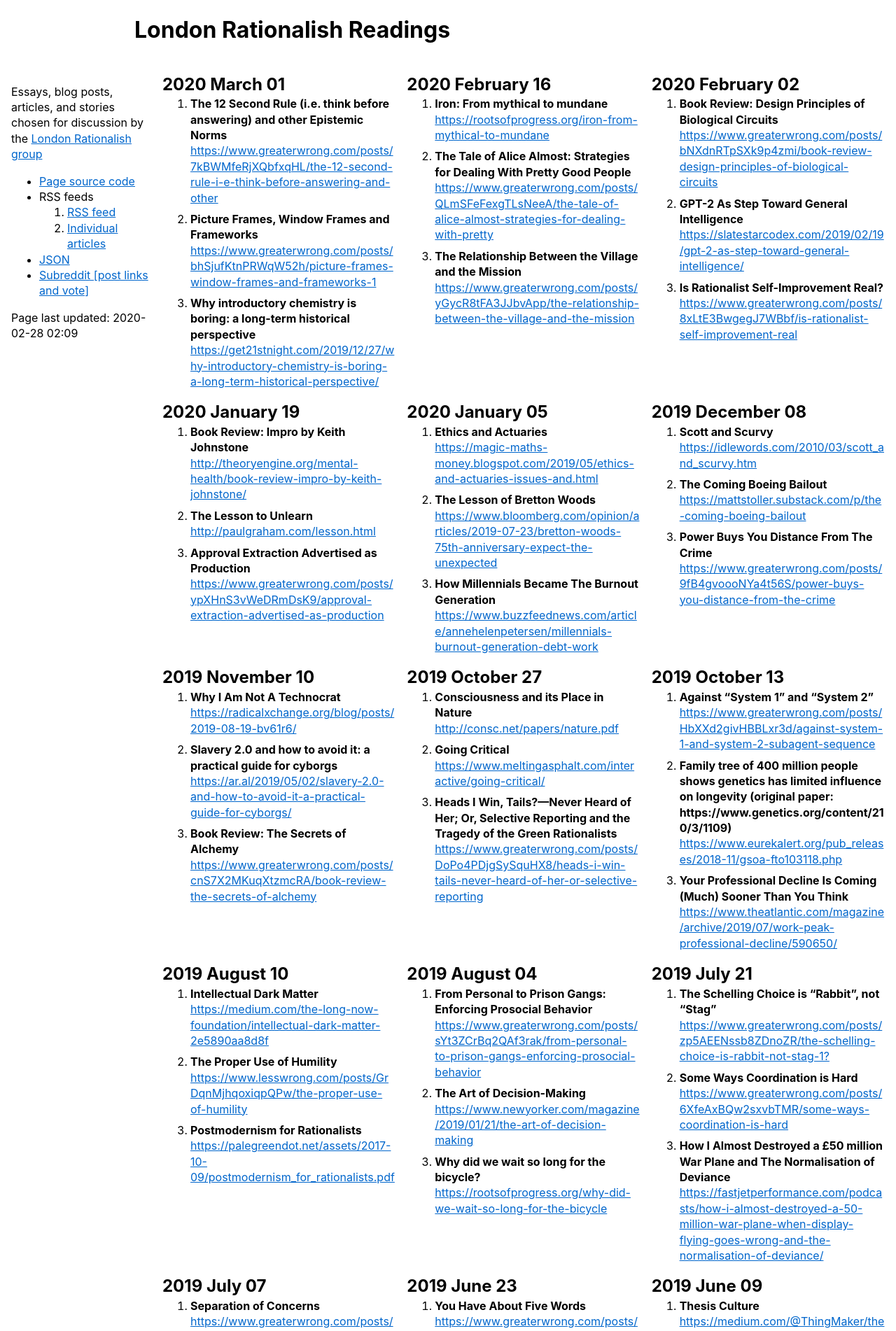
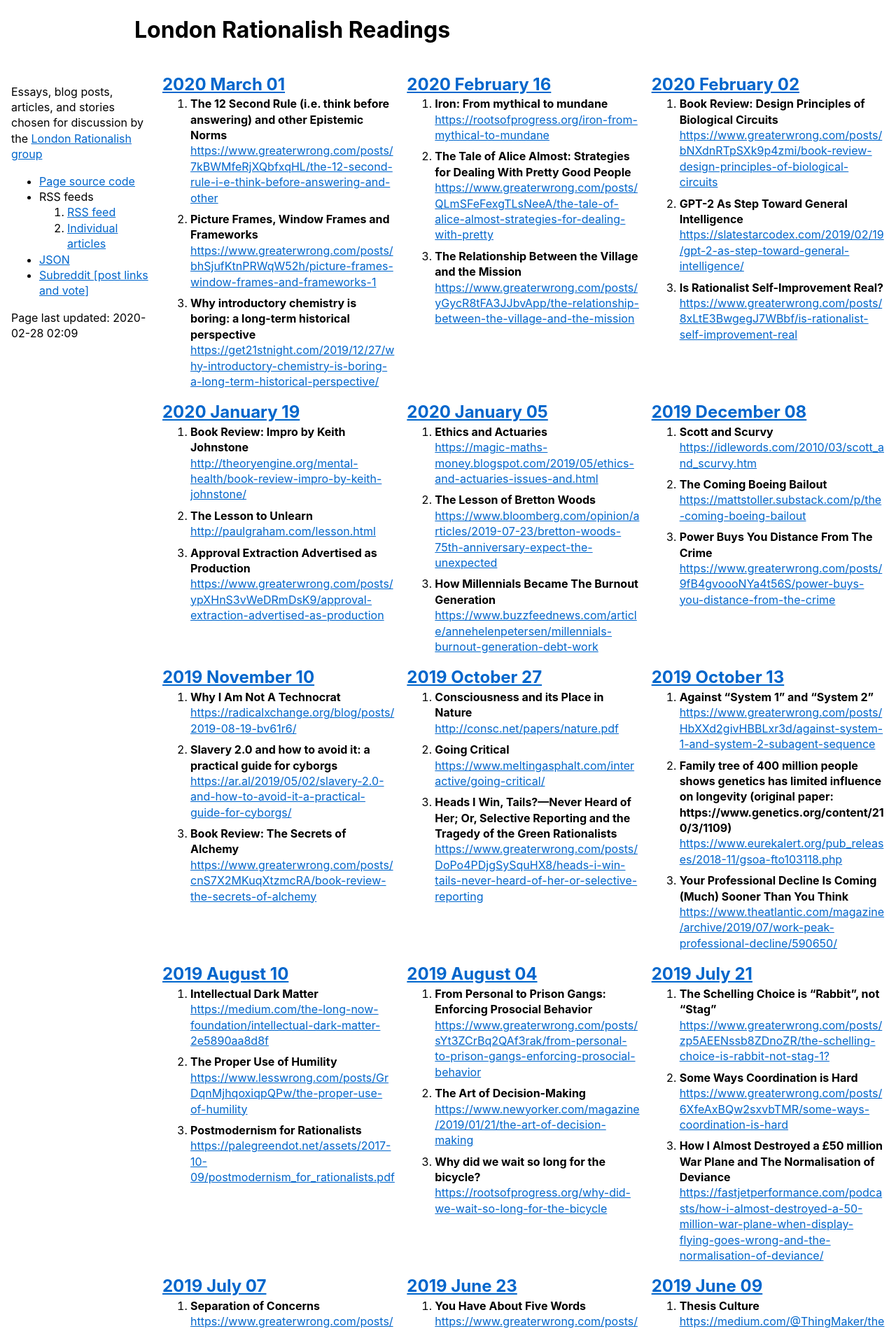
Before and after one commit to sackeyjason/london-rationalish-readings, a Jekyll site: the page built from newindex.html, in a window 1280 px wide. Shown: the top 1902 px of the page at 70% size. Built offline with Jekyll 4.4.1, drawn with Linux system fonts in a browser that asks for light colours.

Commit message:
Update newindex.html

```diff
--- a/newindex.html
+++ b/newindex.html
@@ -3,15 +3,20 @@
 title: London Rationalish Readings
 ---
 
+{% assign _year = "0" %}
 {% for meeting in site.data.list.meetings %}
 {% assign m_date = meeting.date | date: "%Y-%m-%d" %}
+{% assign year = meeting.date | date: "%Y" %}
 <article id="m{{ m_date }}">
-  <section>
+  {% if year != _year %}
+  <div id="y{{ year }}"></div>
+  {% endif %}
   <h2>
-      <a href="#m{{ m_date }}" class="hash">#</a>
+    <a href="#m{{ m_date }}"">
       <time datetime="{{ m_date }}">
         {{ meeting.date | date: "%Y %B %d" }}
       </time>
+    </a>
   </h2>
   <ol>
   {% for article in meeting.list %}
@@ -21,6 +26,5 @@
     </li>
   {% endfor %}
   </ol>
-  </section>
 </article>
 {% endfor %}
```
Lines whose indentation alone changed are shown as unchanged.
